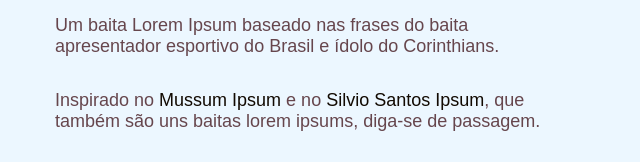
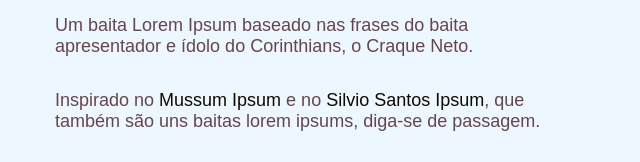
Before and after one commit to jonathanafranio/craquenetoipsum, a website: page index.html in a window 1280 px wide. Shown: the part 791-953 px from the top of the page, 0-640 px from the left. Drawn offline with Linux system fonts and the light colour scheme.

Commit message:
readme e descricao

```diff
--- a/index.html
+++ b/index.html
@@ -7,39 +7,6 @@
 
     <link rel="stylesheet" href="assets/css/main.css">
     <title>Craque Neto ipsum</title>
-    <style>
-        /*
-        ,* {
-            margin: 0px;
-            padding: 0px;
-        }
-        html, body {
-            margin: 0px;
-            padding: 0px;
-        }
-        .wrap {
-            display: block;
-            width: 100%;
-            max-width: 570px;
-            margin: 0px auto;
-        }
-        #result {
-            display: block;
-            width: 100%;
-            height: 300px;
-            overflow-y: scroll;
-            border: 1px solid red;
-        }
-        .section {
-            display: block;
-            width: 100%;
-        }
-        .first-frame {
-            height: 100vh;
-            background-image: url('assets/img/neto.jpg');
-            background-size: cover;
-        }*/
-    </style>
 </head>
 <body>
     <header class="header">
@@ -86,7 +53,7 @@
             <div class="about__grid mx-5 df-12">
                 <h3 class="about__title">CRAQUE <strong class="about__title-strong">NETO</strong></h3>
 
-                <p>Um baita Lorem Ipsum baseado nas frases do baita apresentador esportivo do Brasil e ídolo do Corinthians.</p>
+                <p>Um baita Lorem Ipsum baseado nas frases do baita apresentador e ídolo do Corinthians, o Craque Neto.</p>
                 <p>Inspirado no <a href="https://mussumipsum.com/" target="_blank">Mussum Ipsum</a> e no <a href="http://silviosantosipsum.com/" target="_blank">Silvio Santos Ipsum</a>, que também são uns baitas lorem ipsums, diga-se de passagem.</p>
                 <p>Se gostou, pode usar garotinho ou garotinha, mas se não gostou troca vai pro Mussum Ipsum ou Silvio Santos Ipsum, porque aqui é guela!</p>
                 <p>Tomara que o Craque Neto não me processe.</p>
```
Also changed, not shown: README.md.
